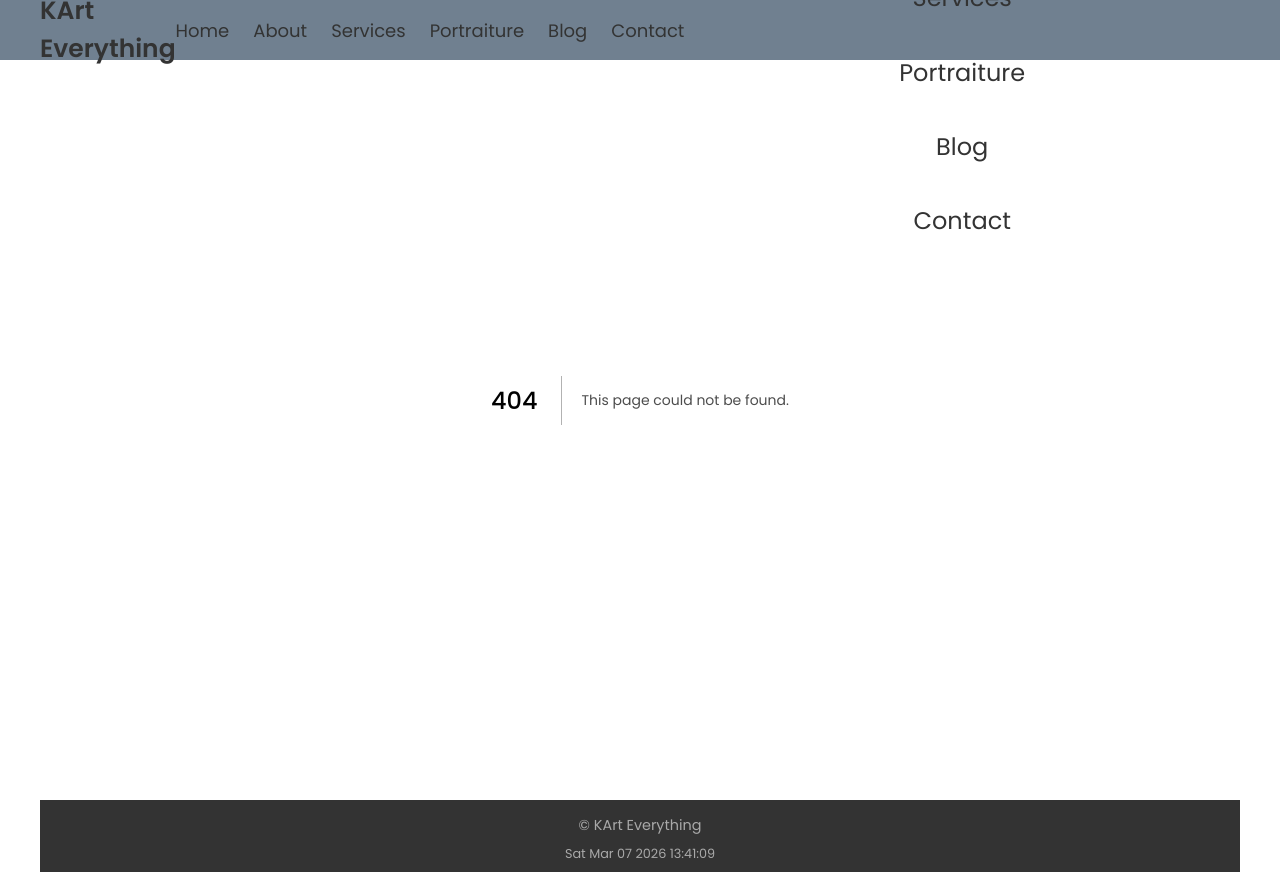
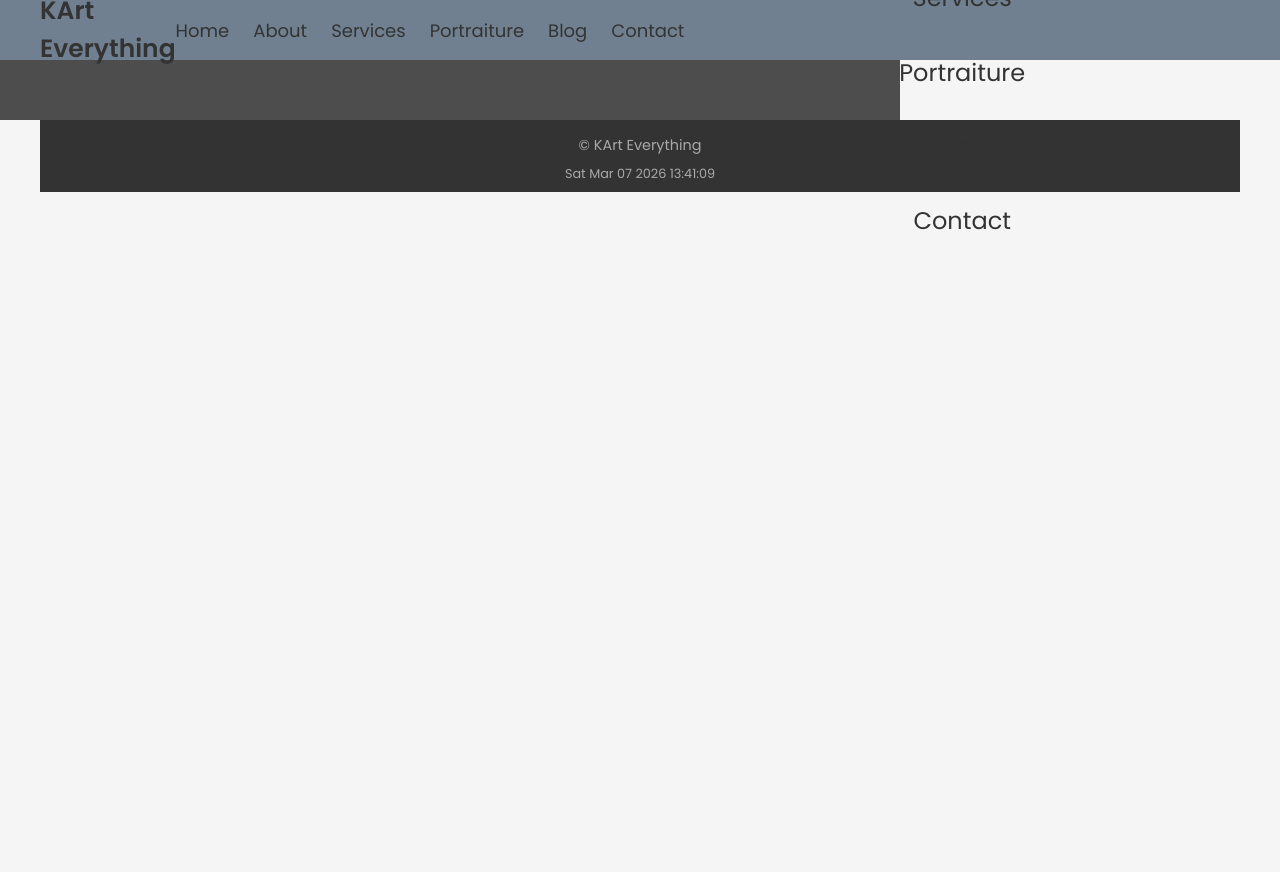
Before and after one commit to karteverything/karteverything2, a Next.js app: page /blog/perfection in a window 1280 px wide. Before the commit this address had no page. After the commit the page ends 800 px from the top, so only its background shows below. Built offline with nearby package versions, Linux system fonts and the light colour scheme.

Commit message:
add blog posts routes

```diff
--- /dev/null
+++ b/app/blog/perfection/page.js
@@ -0,0 +1,7 @@
+export default function Perfection() {
+    return (
+        <article className="blog-post container">
+
+        </article>
+    );
+}
```
Also changed, not shown: app/blog/cars/page.js (added), app/blog/projects/page.js (added), app/blog/supabase/page.js (added).
